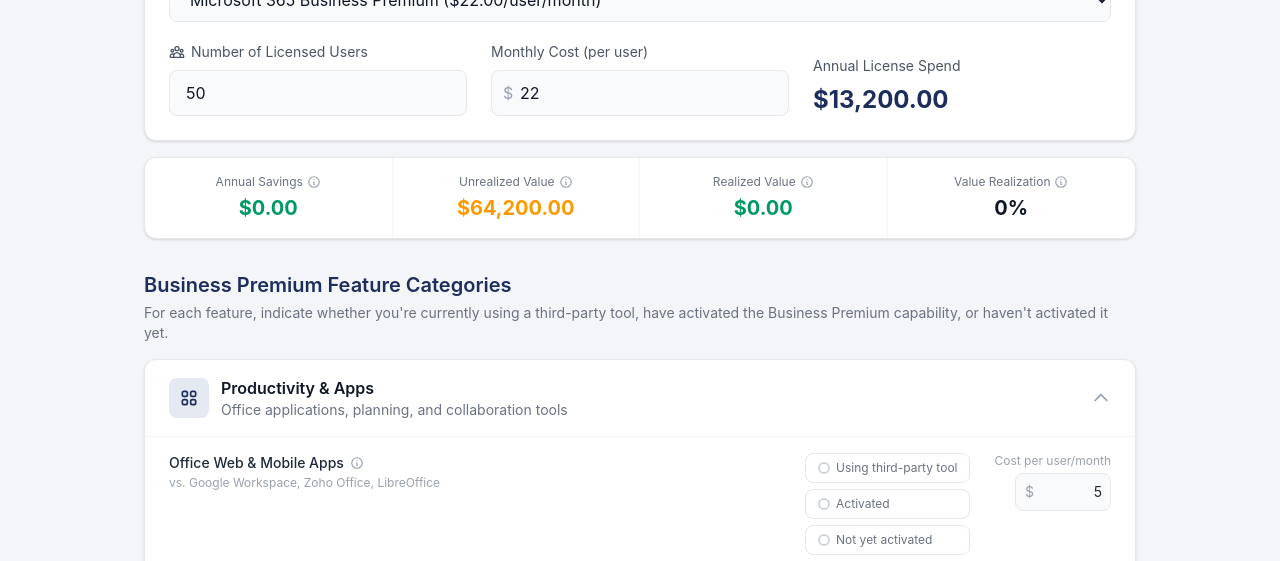
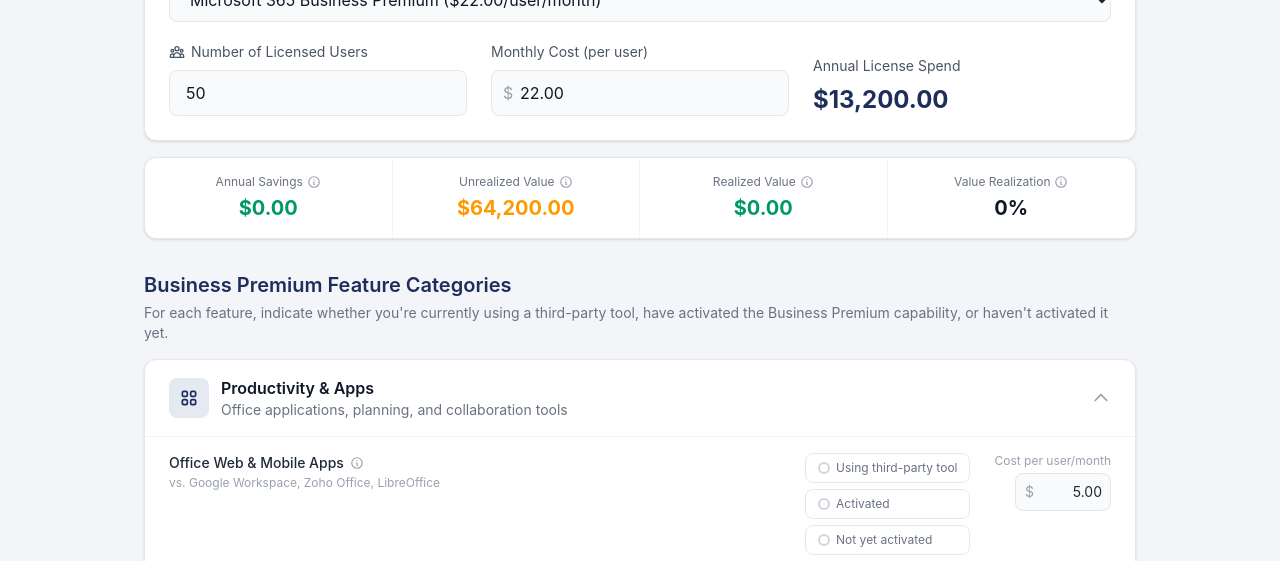
Before and after one commit to kevank/365Calc, a React (Vite) app: page / in a window 1280 px wide. Shown: the part 352-913 px from the top of the page. Built offline with nearby package versions, Linux system fonts and the light colour scheme.

Commit message:
Preserve trailing zeros in Monthly Cost and per-feature cost inputs (#6)
Adds a useDecimalInput hook that renders a text input with inputMode=decimal, formats to two decimals, and preserves trailing zeros. Wired into Monthly Cost and per-feature cost fields.

```diff
--- a/src/components/FeatureCategory.jsx
+++ b/src/components/FeatureCategory.jsx
@@ -1,4 +1,5 @@
-import { useState } from 'react'
+import { useCallback, useState } from 'react'
+import { useDecimalInput } from '../hooks/useDecimalInput'
 
 const iconMap = {
   shield: (
@@ -112,6 +113,12 @@ function FeatureRow({ feature, state, onChange, userCount, isLast }) {
     { value: 'not-activated', label: 'Not yet activated' },
   ]
 
+  const setCost = useCallback(
+    (next) => onChange(feature.id, 'cost', next),
+    [onChange, feature.id]
+  )
+  const costInput = useDecimalInput(state.cost, setCost)
+
   return (
     <div className={`px-6 py-4 ${!isLast ? 'border-b border-gray-50' : ''}`}>
       <div className="grid grid-cols-[1fr_auto_auto] items-start gap-x-6 gap-y-1">
@@ -182,10 +189,7 @@ function FeatureRow({ feature, state, onChange, userCount, isLast }) {
           <div className="relative w-24">
             <span className="absolute left-2.5 top-1/2 -translate-y-1/2 text-gray-400 text-sm">$</span>
             <input
-              type="number"
-              value={state.cost}
-              onChange={(e) => onChange(feature.id, 'cost', Math.max(0, parseFloat(e.target.value) || 0))}
-              step="0.50"
+              {...costInput}
               className="w-full pl-6 pr-2 py-2 border border-gray-200 rounded-lg text-sm bg-gray-50 focus:outline-none focus:ring-1 focus:ring-[#1d2d5c]/30 focus:border-[#1d2d5c] text-right"
             />
           </div>
--- a/src/components/OrganizationProfile.jsx
+++ b/src/components/OrganizationProfile.jsx
@@ -1,3 +1,5 @@
+import { useDecimalInput } from '../hooks/useDecimalInput'
+
 const formatCurrency = (value) =>
   new Intl.NumberFormat('en-US', { style: 'currency', currency: 'USD', minimumFractionDigits: 2, maximumFractionDigits: 2 }).format(value)
 
@@ -22,6 +24,8 @@ export default function OrganizationProfile({
     return acc
   }, {})
   const tierOrder = ['business', 'enterprise']
+
+  const monthlyCostInput = useDecimalInput(monthlyCost, setMonthlyCost)
 
   return (
     <div className="bg-white rounded-xl border border-gray-200 p-6 shadow-sm">
@@ -77,10 +81,7 @@ export default function OrganizationProfile({
           <div className="relative">
             <span className="absolute left-3 top-1/2 -translate-y-1/2 text-gray-400">$</span>
             <input
-              type="number"
-              value={monthlyCost}
-              onChange={(e) => setMonthlyCost(Math.max(0, parseFloat(e.target.value) || 0))}
-              step="0.01"
+              {...monthlyCostInput}
               className="w-full pl-7 pr-4 py-2.5 border border-gray-200 rounded-lg bg-gray-50 text-gray-900 focus:outline-none focus:ring-2 focus:ring-[#1d2d5c]/30 focus:border-[#1d2d5c]"
             />
           </div>
--- /dev/null
+++ b/src/hooks/useDecimalInput.js
@@ -0,0 +1,42 @@
+import { useState } from 'react'
+
+// Lets a number input always render trailing zeros (e.g. "12.50" instead
+// of "12.5") while still letting the user type freely. Tracks focus so
+// external prop changes (license auto-fill) reformat without clobbering
+// in-progress typing.
+export function useDecimalInput(value, onChange, { decimals = 2, min = 0 } = {}) {
+  const [text, setText] = useState(() => Number(value).toFixed(decimals))
+  const [lastValue, setLastValue] = useState(value)
+  const [focused, setFocused] = useState(false)
+
+  if (value !== lastValue) {
+    setLastValue(value)
+    if (!focused) {
+      setText(Number(value).toFixed(decimals))
+    }
+  }
+
+  return {
+    type: 'text',
+    inputMode: 'decimal',
+    value: text,
+    onChange: (e) => {
+      const raw = e.target.value
+      setText(raw)
+      const parsed = parseFloat(raw)
+      if (!Number.isNaN(parsed)) {
+        onChange(Math.max(min, parsed))
+      } else if (raw === '') {
+        onChange(min)
+      }
+    },
+    onFocus: () => setFocused(true),
+    onBlur: () => {
+      setFocused(false)
+      const parsed = parseFloat(text)
+      const normalized = Number.isNaN(parsed) ? min : Math.max(min, parsed)
+      onChange(normalized)
+      setText(normalized.toFixed(decimals))
+    },
+  }
+}
```
Also changed, not shown: m365-calculator.html (+1 -1 lines).
